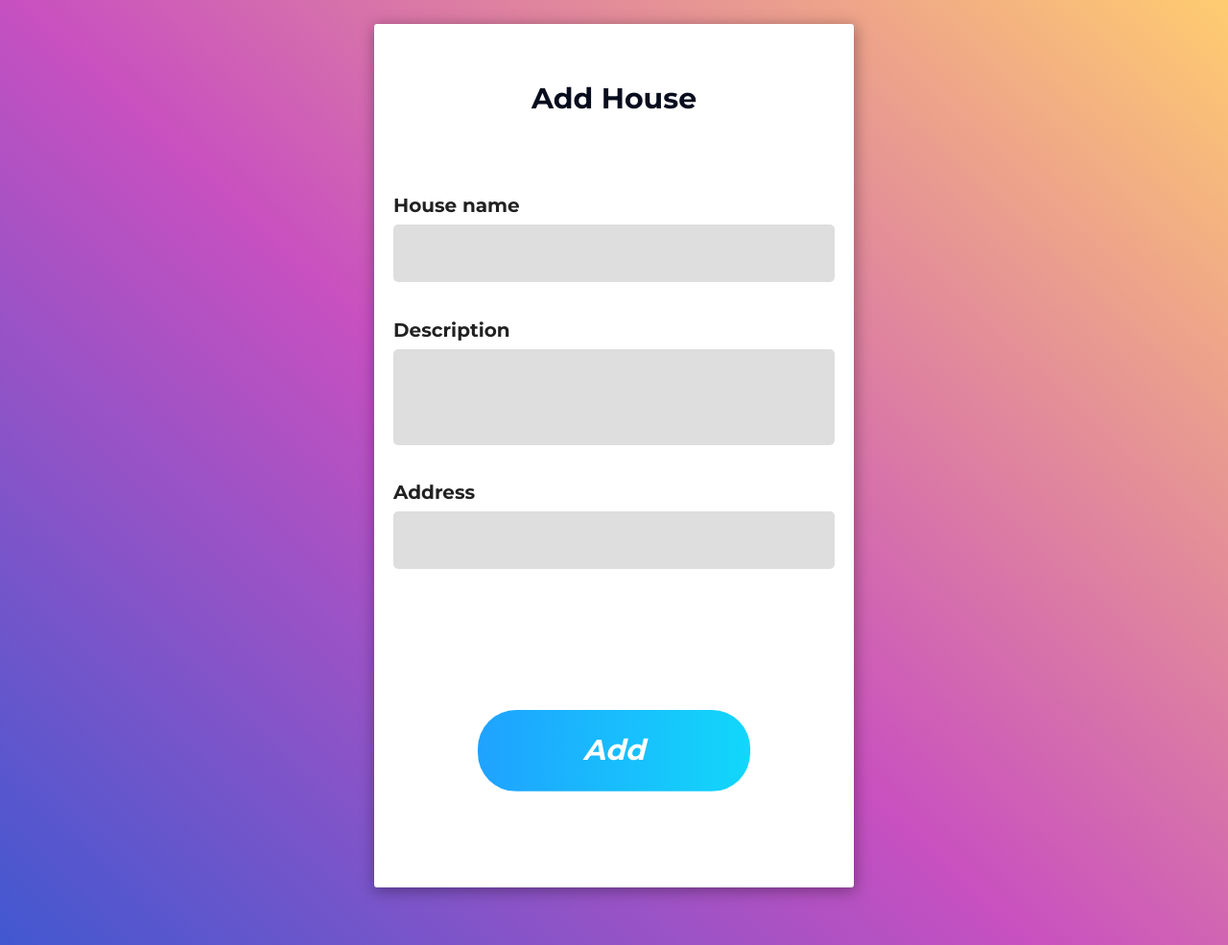
After one commit to Barnacle322/flasktest, a Flask app: page /add_house in a window 1280 px wide. The commit adds this page. Shown: the whole page at 96% size. Run offline with Flask 2, Linux system fonts and the light colour scheme; a user stored in the database is signed in; data comes from the database, SQL or seed files in the repository; both versions use the stored data as it was after the commit.

Commit message:
new commit

```diff
--- a/app.py
+++ b/app.py
@@ -35,6 +35,7 @@ class House(db.Model):
     user_id = db.Column(db.Integer, db.ForeignKey('user.id'), nullable=False)
     name = db.Column(db.String(80), nullable=False)
     description = db.Column(db.String(120))
+    address = db.Column(db.String(120))
 
 class Item_House_Map(db.Model):
     id = db.Column(db.Integer, primary_key=True)
@@ -113,8 +114,9 @@ def add_house():
     if request.method == 'POST':
         name = request.form.get("name")
         description = request.form.get("description")
+        address = request.form.get("address")
 
-        house = House(user_id = g.user.id, name = name, description = description)
+        house = House(user_id = g.user.id, name = name, description = description, address = address)
         db.session.add(house)
         db.session.commit()
         table = User_House_Map(sender = g.user.id, user_id = g.user.id, house_id = house.id, accepted = True)
@@ -122,7 +124,7 @@ def add_house():
         db.session.commit()
         return redirect(url_for("profile"))
 
-    return render_template('add_house.html')
+    return render_template('add_house2.html')
 
 @app.get("/delete_house/<int:house_id>")
 def delete_house(house_id):
--- /dev/null
+++ b/static/styles/add_house.css
@@ -0,0 +1,313 @@
+* {
+    box-sizing: border-box;
+}
+
+body {
+    font-size: 14px;
+    line-height: normal;
+    transform-origin: center;
+}
+
+.v9_31 {
+    width: 100%;
+    min-width: 600px;
+    height: 100%;
+    background-color: #4158D0;
+    background-image: linear-gradient(43deg, #4158D0 0%, #C850C0 46%, #FFCC70 100%);
+    opacity: 1;
+    overflow: hidden;
+    position: absolute;
+}
+
+.house_add_screen {
+    width: 500px;
+    height: 900px;
+    background: rgba(255, 255, 255, 1);
+    opacity: 1;
+    position: fixed;
+    border-radius: 3px;
+    overflow: hidden;
+    animation: fadeInUp;
+    animation-duration: slow;
+    box-shadow: 1px 3px 15px 1px rgba(0, 0, 0, 0.337);
+}
+
+.center_title {
+    position: relative;
+    top: 6.5%;
+    justify-content: center;
+    text-align: center;
+}
+
+.title {
+    width: 103px;
+    color: rgba(8, 13, 30, 1);
+    font-family: Montserrat;
+    font-weight: 700;
+    font-size: 30px;
+    opacity: 1;
+    text-align: center;
+}
+
+.center_prompt {
+    display: flex;
+    justify-content: center;
+    padding: 25px;
+}
+
+.notifications {
+    width: 92%;
+    height: 730px;
+    top: 150px;
+    margin-left: 20px;
+    background: transparent;
+    opacity: 1;
+    position: absolute;
+    animation: fadeInUp;
+    animation-duration: slow;
+}
+
+.notification_title {
+    font-family: montserrat;
+    font-weight: 400;
+    font-size: 22px;
+}
+
+.notification_body {
+    font-family: montserrat;
+    font-weight: 400;
+    font-size: 15px;
+}
+
+.accept_button {
+    width: 50px;
+    height: 50px;
+    font-size: 20 px;
+    opacity: 0.8;
+    position: relative;
+    right: 7px;
+    color: ivory;
+    font-family: Montserrat;
+    font-weight: 700;
+    font-size: 20px;
+    border-radius: 50px;
+    background-color: #65DF96;
+    box-shadow: 1px 3px 10px 1px grey;
+    transition: 0.4s;
+    transition-duration: 0.5s;
+}
+
+.accept_button:hover {
+    background-color: #4BD080;
+}
+
+.center_accept {
+    padding: 14px;
+    display: flex;
+    top: 4px;
+    left: 1px;
+    font-size: 16px;
+    justify-content: center;
+    position: relative;
+}
+
+.decline_button {
+    width: 50px;
+    height: 50px;
+    font-size: 20 px;
+    opacity: 0.8;
+    position: relative;
+    left: 7px;
+    color: ivory;
+    font-family: Montserrat;
+    font-weight: 700;
+    font-size: 20px;
+    border-radius: 50px;
+    background-color: #EB3979;
+    box-shadow: 1px 3px 10px 1px grey;
+    transition: 0.4s;
+    transition-duration: 0.5s;
+}
+
+.decline_button:hover {
+    background-color: #DD2673;
+}
+
+.center_decline {
+    padding: 14px;
+    display: flex;
+    left: 2px;
+    top: 3px;
+    font-size: 16px;
+    justify-content: center;
+    position: relative;
+}
+
+.v13_44 {
+    width: 103px;
+    color: rgba(8, 13, 30, 1);
+    position: absolute;
+    top: 30px;
+    left: 99px;
+    font-family: Montserrat;
+    font-weight: 700;
+    font-size: 30px;
+    opacity: 1;
+    text-align: center;
+}
+
+.email_field {
+    width: 235px;
+    height: 44px;
+    background: rgba(222, 222, 222, 1);
+    opacity: 1;
+    position: absolute;
+    top: 106px;
+    left: 33px;
+    overflow: hidden;
+}
+
+.name_label {
+    font-family: montserrat;
+    font-weight: 700;
+    font-size: 20px;
+    position: relative;
+}
+
+.name_field {
+    width: 100%;
+    min-height: fit-content;
+    background: transparent;
+    opacity: 1;
+    position: relative;
+    top: 120px;
+    padding: 20px;
+}
+
+.name_input {
+    width: 100%;
+    height: 60px;
+    background: rgba(222, 222, 222, 1);
+    margin: 8px 0;
+    display: inline-block;
+    border: 0px solid #ccc;
+    border-radius: 5px;
+    position: relative;
+    overflow: hidden;
+    font-family: Montserrat;
+    font-weight: 400;
+    font-size: 15px;
+    outline: none;
+}
+
+.center {
+    margin: 0;
+    position: relative;
+    top: 50%;
+    left: 70%;
+    opacity: 0.4;
+    -ms-transform: translate(-50%, -50%);
+    transform: translate(-50%, -50%);
+}
+
+.description_label {
+    font-family: montserrat;
+    font-weight: 700;
+    font-size: 20px;
+    position: relative;
+}
+
+.description_field {
+    width: 100%;
+    min-height: fit-content;
+    background: transparent;
+    opacity: 1;
+    position: relative;
+    top: 110px;
+    padding: 20px;
+}
+
+.description_input {
+    width: 100%;
+    height: 100px;
+    background: rgba(222, 222, 222, 1);
+    margin: 8px 0;
+    border: 0px;
+    border-radius: 5px;
+    position: relative;
+    /* overflow: hidden; */
+    font-family: Montserrat;
+    font-weight: 400;
+    font-size: 15px;
+    outline: none;
+    overflow-wrap: break-word;
+    hyphens: manual;
+}
+
+.address_label {
+    font-family: montserrat;
+    font-weight: 700;
+    font-size: 20px;
+    position: relative;
+}
+
+.address_field {
+    width: 100%;
+    min-height: fit-content;
+    background: transparent;
+    opacity: 1;
+    position: relative;
+    top: 110px;
+    padding-right: 20px;
+    padding-left: 20px;
+    padding-top: 9px
+}
+
+.address_input {
+    width: 100%;
+    height: 60px;
+    background: rgba(222, 222, 222, 1);
+    display: inline-block;
+    border: 0px solid #ccc;
+    margin: 8px 0;
+    border-radius: 5px;
+    position: relative;
+    overflow: hidden;
+    font-family: Montserrat;
+    font-weight: 400;
+    font-size: 15px;
+    outline: none;
+}
+
+.login_button_field {
+    display: flex;
+    justify-content: center;
+    position: relative;
+    top: 200px;
+    padding: 25px;
+}
+
+.login {
+    border: none;
+    color: white;
+    padding: 25px 110px;
+    text-align: center;
+    display: inline-block;
+    font-family: Montserrat;
+    font-size: 30px;
+    font-style: italic;
+    font-weight: 700;
+    margin: 4px 2px;
+    cursor: pointer;
+    position: relative;
+    top: 20px;
+    border-radius: 40px;
+    transition: 0.5s;
+    background: linear-gradient(90deg, #1FA2FF, #12D8FA 51%, #1FA2FF) var(--x, 0)/ 200%;
+    transition-duration: 0.4s;
+}
+
+.login:hover {
+    --x: 100%;
+    box-shadow: 1px 3px 15px 1px grey;
+}
--- /dev/null
+++ b/templates/add_house2.html
@@ -0,0 +1,46 @@
+<!DOCTYPE html>
+<html>
+
+<head>
+    <meta charset="UTF-8">
+    <meta name="viewport" content="width=device-width, initial-scale=1.0">
+    <link rel="stylesheet" href="https://fonts.googleapis.com/css?family=Montserrat:700,400">
+    <link rel="stylesheet" href="https://cdn.jsdelivr.net/npm/semantic-ui@2.4.2/dist/semantic.min.css">
+    <link rel="stylesheet" href="https://cdnjs.cloudflare.com/ajax/libs/animate.css/4.1.1/animate.min.css" />
+    <!-- <link rel="stylesheet" href="./add_house.css"> -->
+    <link rel="stylesheet" href="{{ url_for('static',filename='styles/add_house.css') }}">
+    <title>Login</title>
+</head>
+
+<body>
+    <div class="v9_31">
+        <div class="animate__animated animate__fadeInUp">
+            <div class="center_prompt">
+                <div class="house_add_screen">
+                    <div class="center_title">
+                        <span class="title">Add House</span>
+                    </div>
+                    <form class="form" method="post">
+                        <div class="name_field">
+                            <div class="name_label">House name</div>
+                            <input class="name_input" type="text" name="name">
+                        </div>
+                        <div class="description_field">
+                            <div class="description_label">Description</div>
+                            <input class="description_input" type="text" name="description">
+                        </div>
+                        <div class="address_field">
+                            <div class="address_label">Address</div>
+                            <input class="address_input" type="text" name="address">
+                        </div>
+                        <div class="login_button_field">
+                            <button type='submit' class="button login" id="login">Add</button>
+                        </div>
+                    </form>
+                </div>
+            </div>
+        </div>
+    </div>
+</body>
+
+</html>
--- a/templates/profile.html
+++ b/templates/profile.html
@@ -61,6 +61,9 @@
                                     <div class="information">
                                         {{ house.description}}
                                     </div>
+                                    <div class="address">
+                                        {{ house.address}}
+                                    </div>
                                     <div class="enter_button">
                                         <a href="/tracker/{{ house.id }}">
                                             <div class="center_enter">
```
Also changed, not shown: static/styles/notifications.css (+78 -5 lines), static/styles/profile.css (+21 -4 lines), templates/notifications.html (+17 -1 lines), db.sqlite3.
